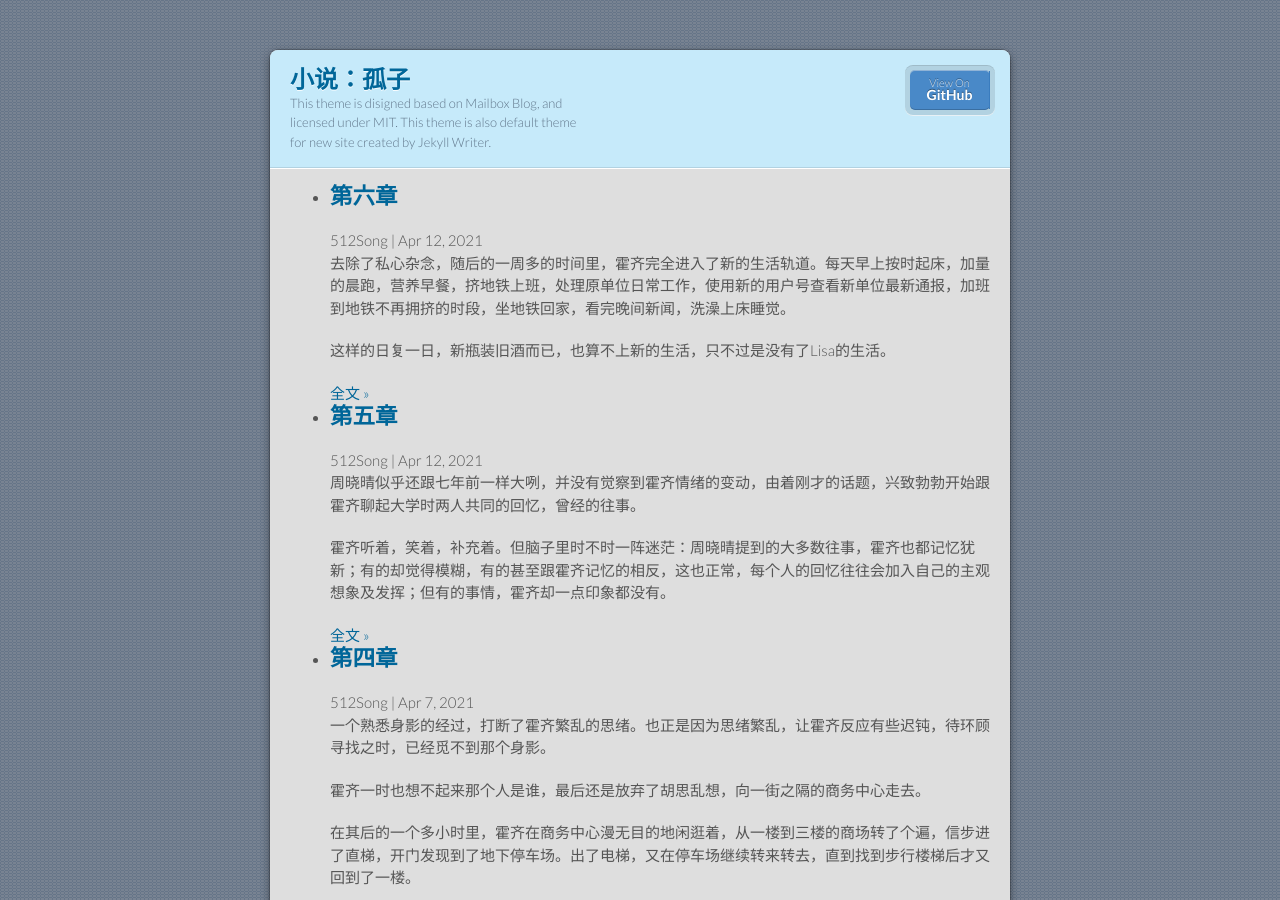
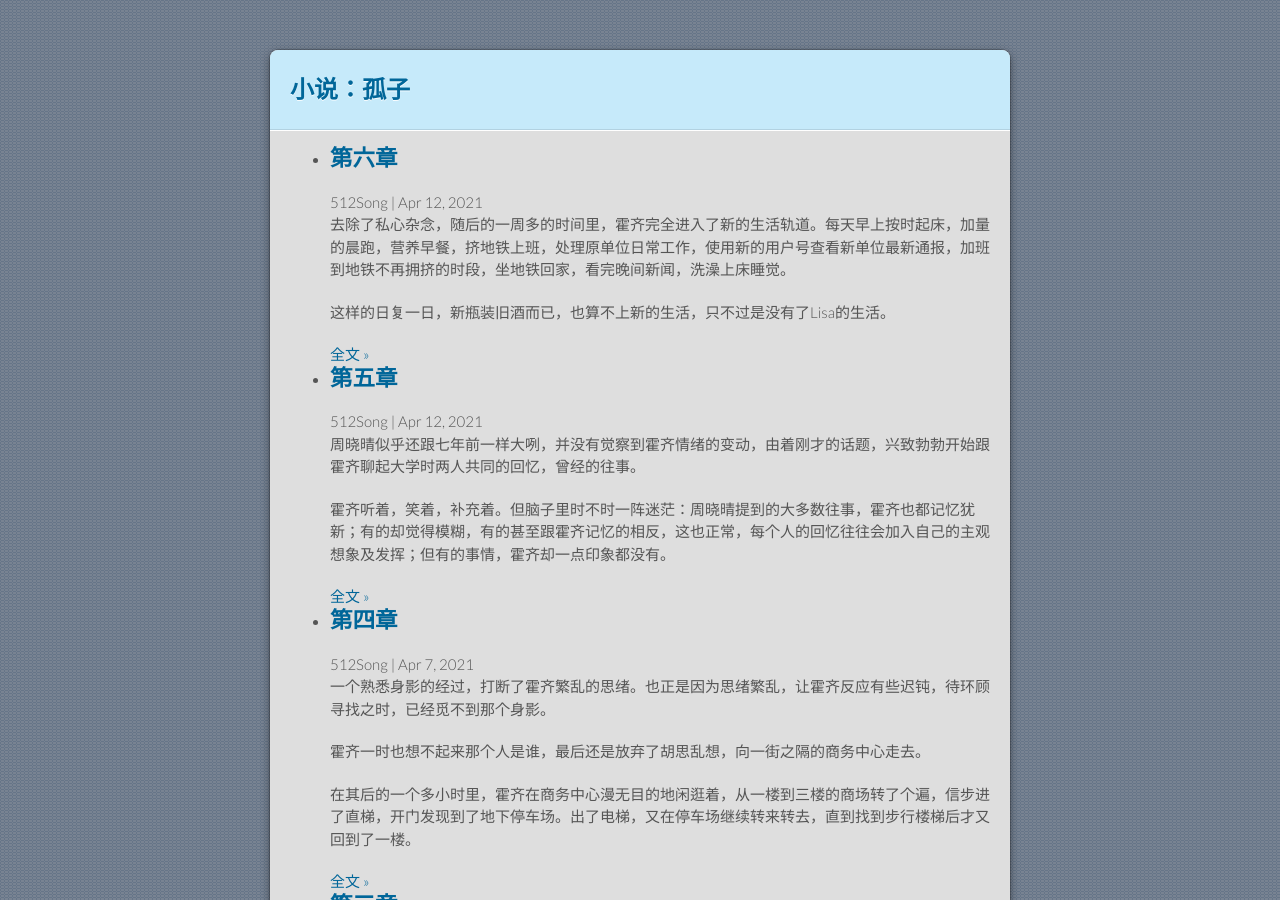
Before and after one commit to 512song/guzi, a Jekyll site: the page built from index.html, in a window 1280 px wide and 900 px high. Built offline with Jekyll 4.4.1, drawn with Linux system fonts in a browser that asks for light colours; the list of posts is cut into pages by our own code.

Commit message:
修改主题首页

```diff
--- a/_config.yml
+++ b/_config.yml
@@ -2,8 +2,7 @@
 title: 小说：孤子
 author: 512Song
 description: >
-  This theme is disigned based on Mailbox Blog, and licensed under MIT. This
-  theme is also default theme for new site created by Jekyll Writer.
+
 permalink: '/:year/:month/:day/:title/'
 paginate: 6
 paginate_path: '/page/:num/'
--- a/_layouts/default.html
+++ b/_layouts/default.html
@@ -16,19 +16,9 @@
   </head>
   <body>
     <div class="wrapper">
-      <header {% unless site.description or site.github.project_tagline %} class="without-description" {% endunless %}>
-        <h1>{{ site.title | default: site.github.repository_name }}</h1>
-        {% if site.description or site.github.project_tagline %}
-          <p>{{ site.description | default: site.github.project_tagline }}</p>
-        {% endif %}
-        <p class="view"><a href="{{ site.github.repository_url }}">View the Project on GitHub <small>{{ github_name }}</small></a></p>
-        <ul>
-        {% if site.show_downloads %}
-          <li><a href="{{ site.github.zip_url }}">Download <strong>ZIP File</strong></a></li>
-          <li><a href="{{ site.github.tar_url }}">Download <strong>TAR Ball</strong></a></li>
-        {% endif %}
-          <li><a href="{{ site.github.repository_url }}">View On <strong>GitHub</strong></a></li>
-        </ul>
+      <header class="without-description" >
+        <h1><a class="site-title" href="{{ site.baseurl }}/">{{ site.title }}</a></h1>
+
       </header>
       <section>
 
```
